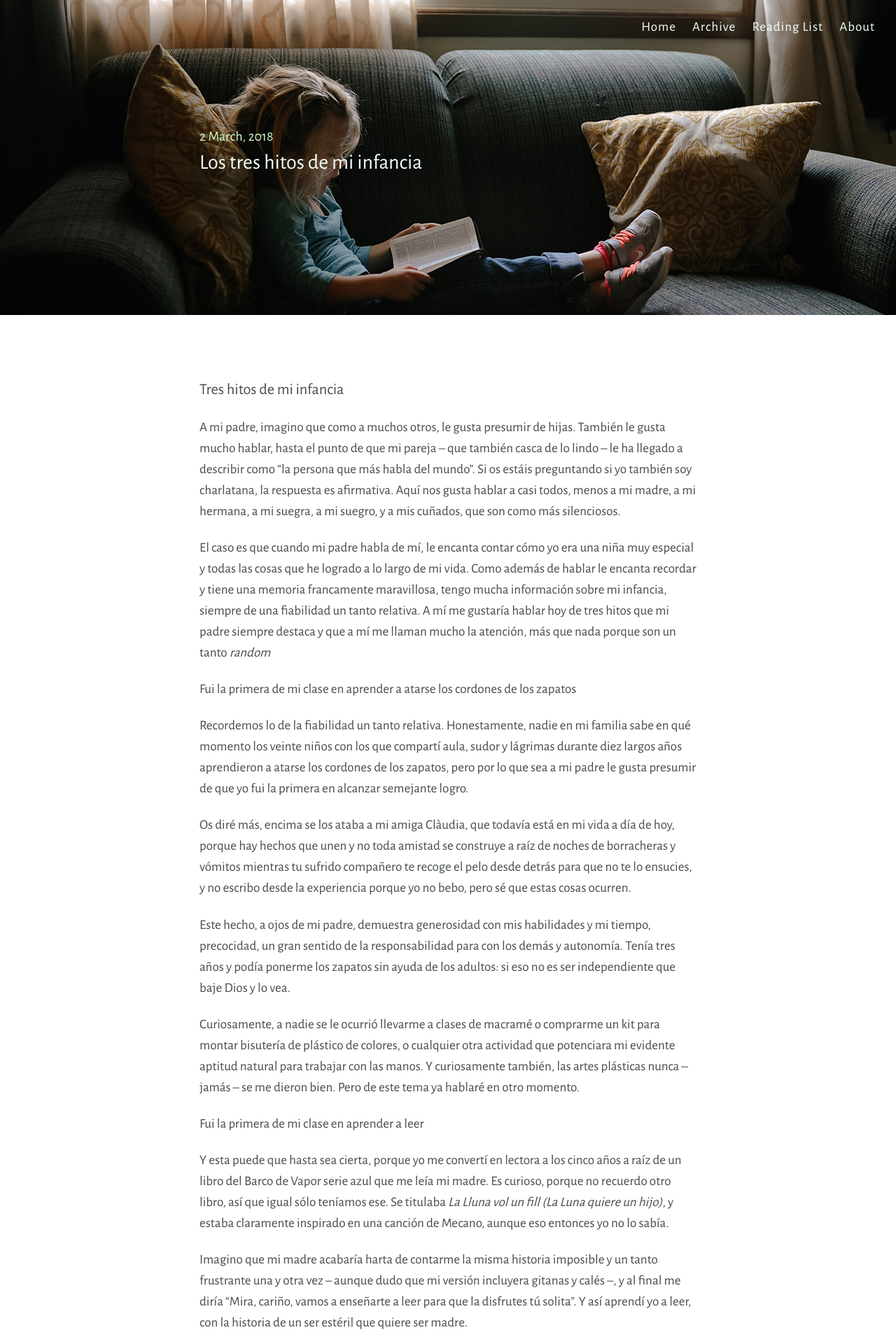
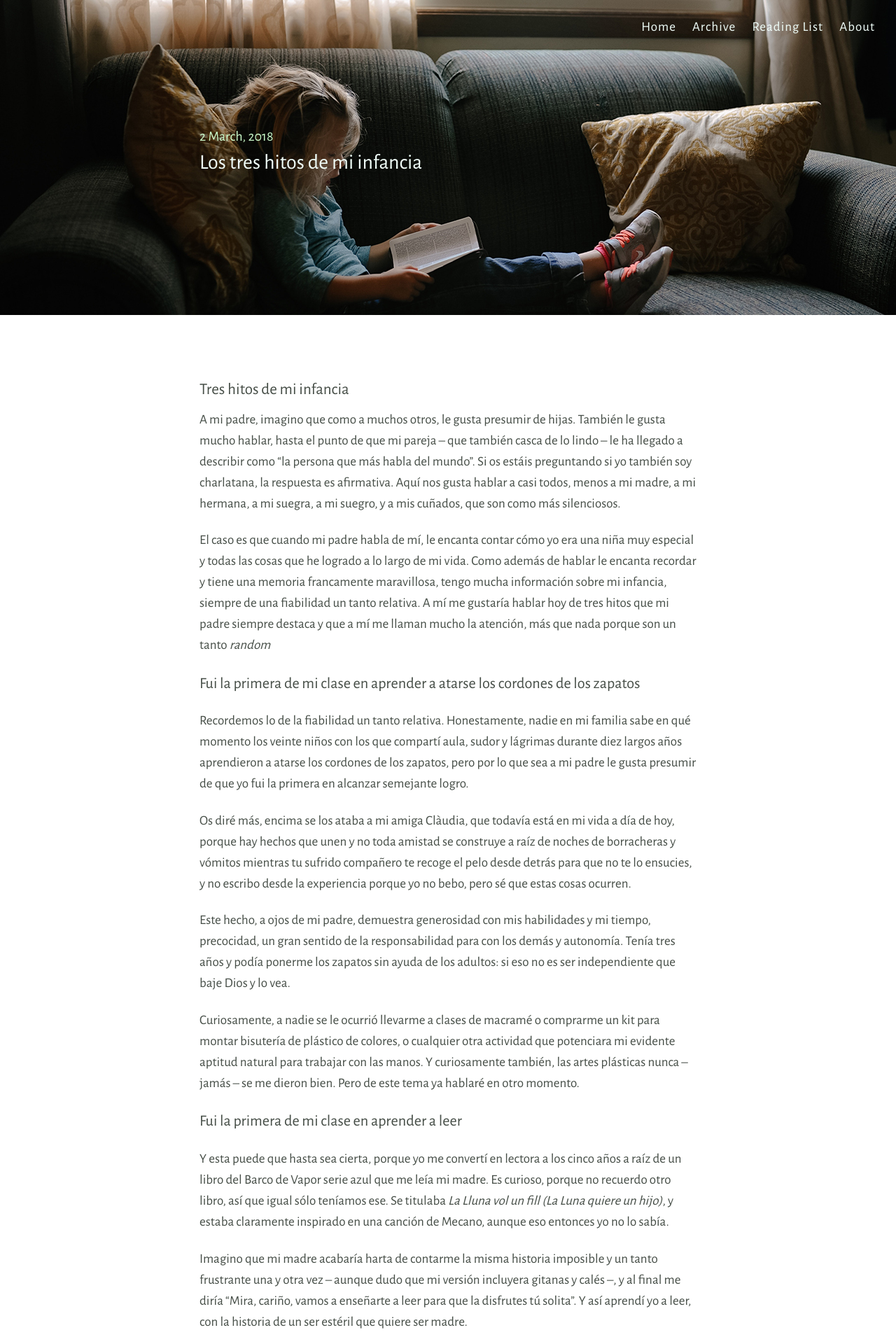
Before and after one commit to irenealgi/readbelow, a Jekyll site: the page built from _posts/2018-03-02-los-tres-hitos-de-mi-infancia.md, in a window 1280 px wide. Shown: the top 1920 px of the page at 70% size. Built offline with Jekyll 4.4.1, drawn with Linux system fonts in a browser that asks for light colours.

```diff
--- a/_posts/2018-03-02-los-tres-hitos-de-mi-infancia.md
+++ b/_posts/2018-03-02-los-tres-hitos-de-mi-infancia.md
@@ -8,13 +8,13 @@ excerpt: 'A mi padre, imagino que como a muchos otros, le gusta presumir de hija
 image:
 - "/uploads/2018/03/02/josh-applegate-149609-unsplash-1.jpg"
 ---
-### Tres hitos de mi infancia
+## Tres hitos de mi infancia
 
 A mi padre, imagino que como a muchos otros, le gusta presumir de hijas. También le gusta mucho hablar, hasta el punto de que mi pareja – que también casca de lo lindo – le ha llegado a describir como "la persona que más habla del mundo". Si os estáis preguntando si yo también soy charlatana, la respuesta es afirmativa. Aquí nos gusta hablar a casi todos, menos a mi madre, a mi hermana, a mi suegra, a mi suegro, y a mis cuñados, que son como más silenciosos.
 
 El caso es que cuando mi padre habla de mí, le encanta contar cómo yo era una niña muy especial y todas las cosas que he logrado a lo largo de mi vida. Como además de hablar le encanta recordar y tiene una memoria francamente maravillosa, tengo mucha información sobre mi infancia, siempre de una fiabilidad un tanto relativa. A mí me gustaría hablar hoy de tres hitos que mi padre siempre destaca y que a mí me llaman mucho la atención, más que nada porque son un tanto _random_
 
-#### Fui la primera de mi clase en aprender a atarse los cordones de los zapatos
+### Fui la primera de mi clase en aprender a atarse los cordones de los zapatos
 
 Recordemos lo de la fiabilidad un tanto relativa. Honestamente, nadie en mi familia sabe en qué momento los veinte niños con los que compartí aula, sudor y lágrimas durante diez largos años aprendieron a atarse los cordones de los zapatos, pero por lo que sea a mi padre le gusta presumir de que yo fui la primera en alcanzar semejante logro.
 
@@ -24,7 +24,7 @@ Este hecho, a ojos de mi padre, demuestra generosidad con mis habilidades y mi t
 
 Curiosamente, a nadie se le ocurrió llevarme a clases de macramé o comprarme un kit para montar bisutería de plástico de colores, o cualquier otra actividad que potenciara mi evidente aptitud natural para trabajar con las manos. Y curiosamente también, las artes plásticas nunca – jamás – se me dieron bien. Pero de este tema ya hablaré en otro momento.
 
-#### Fui la primera de mi clase en aprender a leer
+### Fui la primera de mi clase en aprender a leer
 
 Y esta puede que hasta sea cierta, porque yo me convertí en lectora a los cinco años a raíz de un libro del Barco de Vapor serie azul que me leía mi madre. Es curioso, porque no recuerdo otro libro, así que igual sólo teníamos ese. Se titulaba _La Lluna vol un fill (La Luna quiere un hijo)_, y estaba claramente inspirado en una canción de Mecano, aunque eso entonces yo no lo sabía.
 
@@ -38,7 +38,7 @@ De los libros de tomo azul pasé a los de tomo naranja, que eran mis favoritos p
 
 Nunca llegué a los libros de tomo rojo, los que eran para niños de más de doce años, porque por aquella época mi madre empezó a comprarme libros de Roald Dahl, sufrí con _La Historia Interminable_ (una novela de fantasía, vaya tostón), me enganché a Harry Potter (un niño mago, qué pereza) y descubrí las novelas para adolescentes, lo que ahora s conoce como _Young Adult, o YA_. Empecé a ir a la biblioteca, yo solita, con la mochila cargada de libros para devolver a la ida y repleta de nuevas historias para leer a la vuelta. Los devoraba, una historia tras otra, sentada en el sofá, debajo de la lámpara alógena que "gasta mucho en electricidad" y con la que un día prendí fuego a un _kleenex_. Pero esa es otra historia.
 
-#### No falté un solo día al colegio
+### No falté un solo día al colegio
 
 Si lo de atarme los cordones y aprender a leer a una edad precoz son cosas de las que a mi padre le gusta hablar, lo del récord de asistencia es algo que cuenta con mucho orgullo y satisfacción, entre otras cosas porque se atribuye el mérito.
 
```
